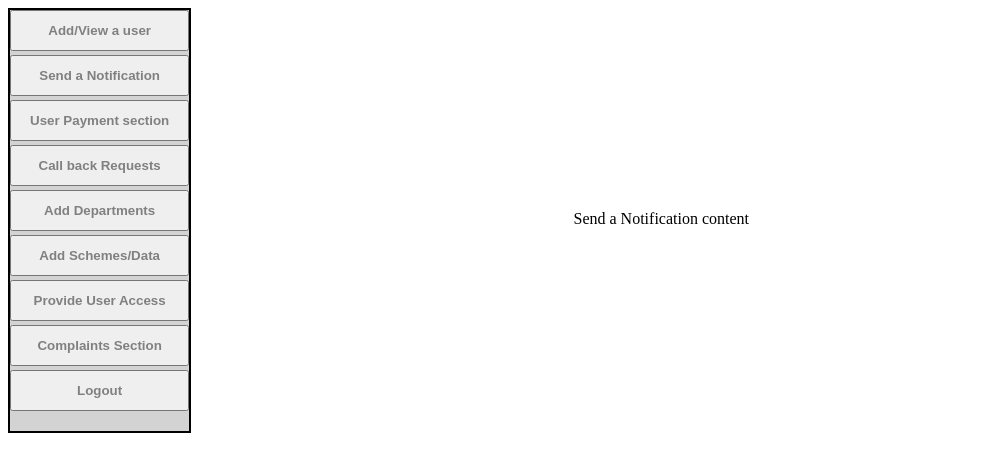
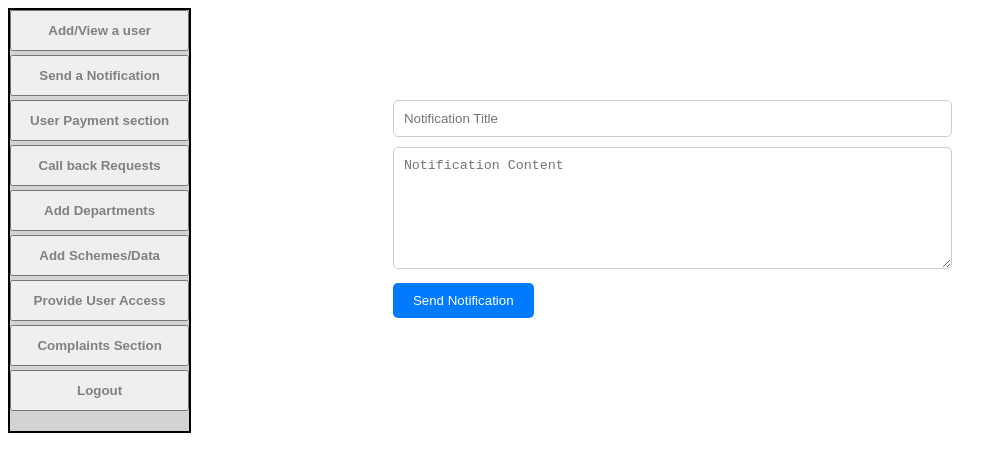
Before and after one commit to pdiveesh/Department-update, a React (Vite) app: page / in a window 1280 px wide. Both pictures are taken after a click on the button "Send a Notification". Shown: the top 472 px of the page, without its empty margins (0-1007 px from the left). Built offline with nearby package versions, Linux system fonts and the light colour scheme.

Commit message:
add send notification

```diff
--- a/src/components/App.jsx
+++ b/src/components/App.jsx
@@ -2,6 +2,7 @@ import React, { useState } from 'react';
 import './App.css';
 import MyForm from './Form';
 import AddDepartment from './AddDepartment';
+import SendNotification from './SendNotification';
 
 function App() {
   const [selectedButton, setSelectedButton] = useState(null);
@@ -15,7 +16,7 @@ function App() {
       case 'Add/View a user':
         return <MyForm></MyForm>;
       case 'Send a Notification':
-        return <div>Send a Notification content</div>;
+        return <SendNotification></SendNotification>;
       case 'User Payment section':
         return <div>User Payment section content</div>;
       case 'Call back Requests':
--- /dev/null
+++ b/src/components/SendNotification.jsx
@@ -0,0 +1,85 @@
+import React, { useState } from 'react';
+import axios from 'axios';
+
+const AdminNotificationForm = () => {
+    const [title, setTitle] = useState('');
+    const [content, setContent] = useState('');
+    const [notificationSent, setNotificationSent] = useState(false);
+
+    const handleSubmit = (e) => {
+        e.preventDefault();
+        axios.post('http://localhost:8080/api/notifications/send', { title, content })
+            .then(response => {
+                if (response.status === 201) {
+                    console.log('Notification sent successfully');
+                    setNotificationSent(true);
+                } else {
+                    console.error('Failed to send notification');
+                }
+            })
+            .catch(error => {
+                console.error('Error:', error);
+            });
+    };
+
+    const resetForm = () => {
+        setTitle('');
+        setContent('');
+        setNotificationSent(false);
+    };
+
+    if (notificationSent) {
+        return (
+            <div style={styles.notificationSentContainer}>
+                <p>Notification sent successfully!</p>
+                <button style={styles.button} onClick={resetForm}>Write Another Notification</button>
+            </div>
+        );
+    }
+
+    return (
+        <form onSubmit={handleSubmit} style={styles.form}>
+            <input type="text" value={title} onChange={(e) => setTitle(e.target.value)} placeholder="Notification Title" style={styles.input} />
+            <textarea value={content} onChange={(e) => setContent(e.target.value)} placeholder="Notification Content" style={styles.textarea} />
+            <button type="submit" style={styles.button}>Send Notification</button>
+        </form>
+    );
+};
+
+const styles = {
+    form: {
+        marginBottom: 20,
+    },
+    input: {
+        marginBottom: 10,
+        padding: 10,
+        width: '100%',
+        borderRadius: 5,
+        border: '1px solid #ccc',
+    },
+    textarea: {
+        marginBottom: 10,
+        padding: 10,
+        width: '100%',
+        minHeight: 100,
+        borderRadius: 5,
+        border: '1px solid #ccc',
+    },
+    button: {
+        padding: '10px 20px',
+        borderRadius: 5,
+        backgroundColor: '#007bff',
+        color: '#fff',
+        border: 'none',
+        cursor: 'pointer',
+    },
+    notificationSentContainer: {
+        marginBottom: 20,
+        backgroundColor: '#d4edda',
+        color: '#155724',
+        padding: 10,
+        borderRadius: 5,
+    },
+};
+
+export default AdminNotificationForm;
```
